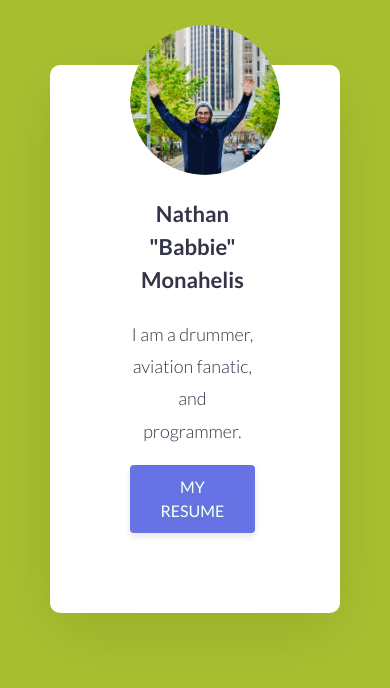
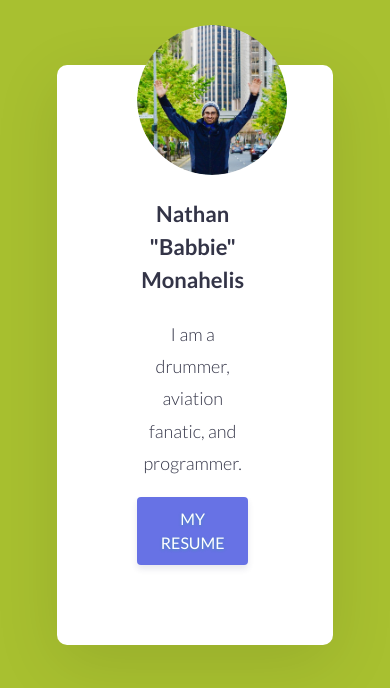
Before and after one commit to nbmonahelis/portfolio, a plain HTML site: page index.html in a window 390 px wide. Drawn offline with Linux system fonts and the light colour scheme.

Commit message:
Testing responsive code for mobile

```diff
--- a/css/simple-grid.css
+++ b/css/simple-grid.css
@@ -42,7 +42,7 @@ body {
   padding: 80px;
   margin: 0 auto;
   margin-top: 5%;
-  max-width: 400px;
+  max-width: 40%;
   box-shadow: 0rem 1.125rem 4.125rem 0rem rgba(0,0,0,0.1);
   border-radius: 10px;
   text-align: center;
```
